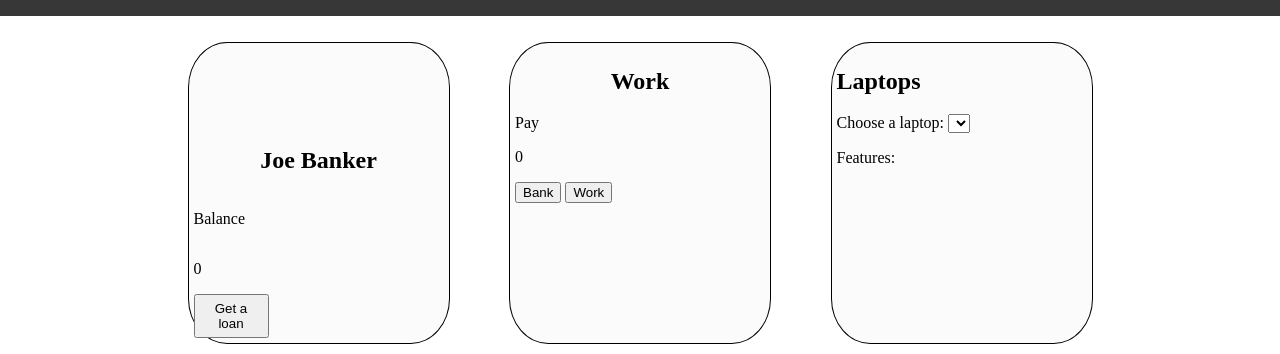
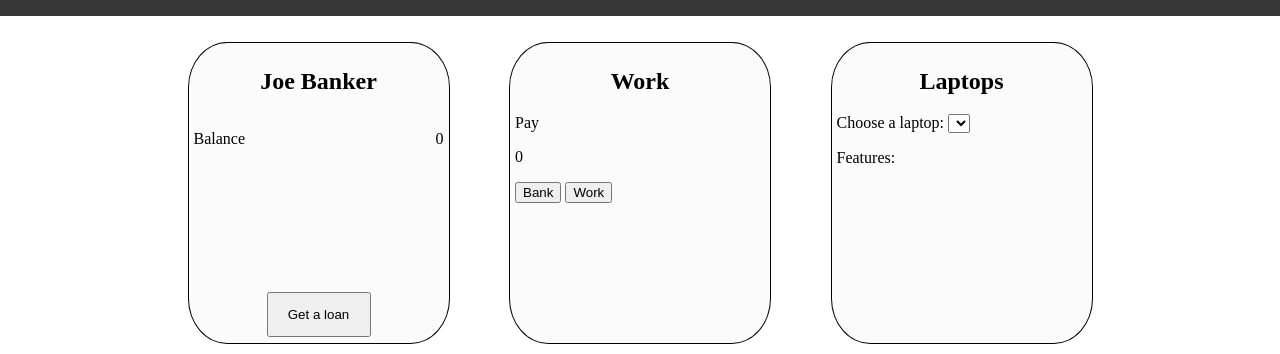
Before and after one commit to Nirase/Komputer-Store, a plain HTML site: page index.html in a window 1280 px wide. Shown: the part 64-418 px from the top of the page. Drawn offline with Linux system fonts and the light colour scheme; no server answers.

Commit message:
Update style.css
Move get loan button to bottom of box.

```diff
--- a/style.css
+++ b/style.css
@@ -1,9 +1,3 @@
-
-
-
-#bank #balancetext {
-    float:left;
-}
 html, body {
     margin:0;
     padding:0;
@@ -11,15 +5,6 @@ html, body {
     width:100%;
 }
 
-#bank #balance {
-    float:right;
-}
-
-#bank button {
-    width: 30%;
-    height: 15%;
-    justify-content: flex-end;
-}
 header {
     background-color: #373737;
     position:relative;
@@ -39,8 +24,41 @@ header h1 {
     color: white;
     padding-left: 1%;
 }
+
+#bank {
+    border: 1px solid black;
+    padding: 5px;
+    width: 20%;
+    height: 100%;
+    min-width: 250px;
+    border-radius: 15%;
+    position:relative;
+    float: left;
+    background-color: #fbfbfb;
+    display: table;
+}
+
 #bank h2{
     text-align: center;
+}
+
+#bank #balancetext{
+    float:left;
+
+}
+
+#bank #balance{
+    float: right;
+    overflow: hidden;
+}
+
+#bank button {
+    width:40%;
+    height: 15%;
+    display:table-cell;
+    position:absolute;
+    bottom: 2%;
+    left: 30%;
 }
 
 #work h2{
@@ -60,19 +78,6 @@ header h1 {
     justify-content: space-evenly;
 }
 
-#bank {
-    border: 1px solid black;
-    padding: 5px;
-    width: 20%;
-    height: 100%;
-    min-width: 250px;
-    border-radius: 15%;
-    float: left;
-    background-color: #fbfbfb;
-    display:flex;
-    flex-direction: column;
-    justify-content:flex-end;
-}
 
 #work {
     border: 1px solid black;
@@ -110,6 +115,7 @@ header h1 {
     min-height: 400px;
 }
 
+
 #computer img {
     float:left;
     margin: 3%;
@@ -117,6 +123,10 @@ header h1 {
 
 #computer h2 {
     font-size: 55px;
+}
+
+#computers h2 {
+    text-align: center;
 }
 
 #computer #computerprice {
```
